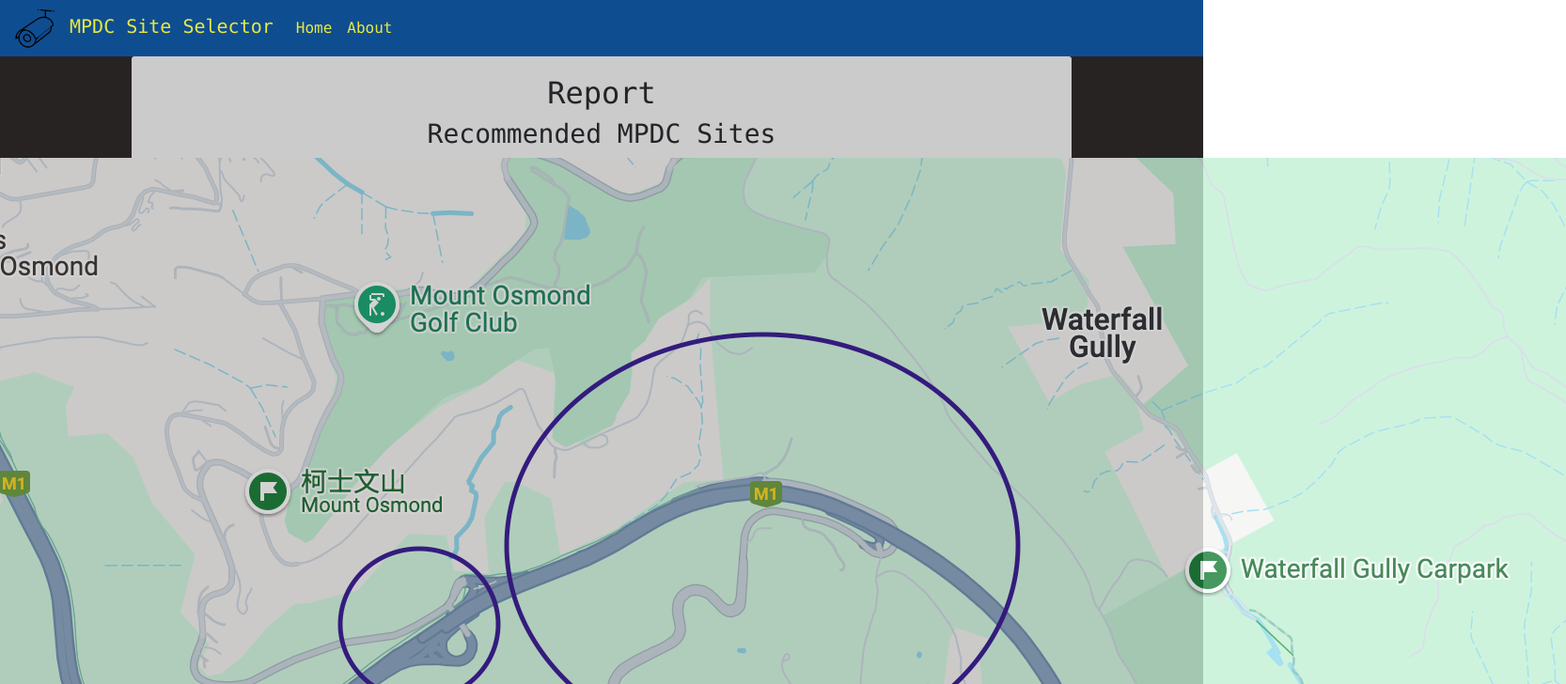
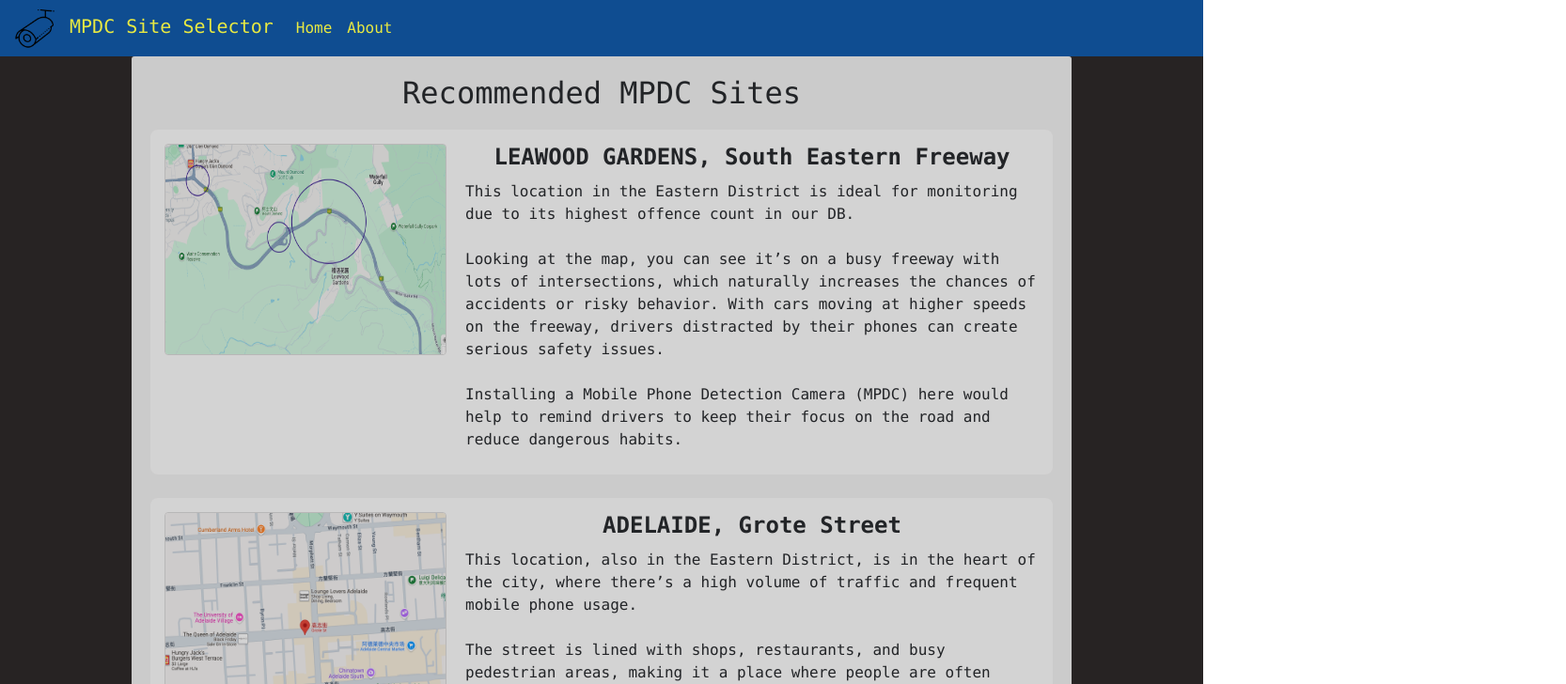
Before and after one commit to zhaqy079/MPDC-Selector, a React (Create React App) app in the folder Assig2/a2reactapp/: page /Report in a window 1280 px wide. Shown: the top 728 px of the page at 94% size, 1666 px wide, since content can reach past the window. Built offline with nearby package versions, Linux system fonts and the light colour scheme.

Commit message:
Edit report images and paragraphs

```diff
--- a/Assig2/a2reactapp/src/App.css
+++ b/Assig2/a2reactapp/src/App.css
@@ -171,3 +171,38 @@
     font-size: 0.8rem;
     color: #666;
 }
+
+/*Report design*/
+.report-page h2 {
+    text-align: center;
+
+    margin-bottom: 20px;
+}
+.report-row {
+    display: flex;
+    align-items: flex-start;
+    margin-bottom: 25px;
+    padding: 15px;
+    background-color: #FFFFFF;
+    border-radius: 8px;
+
+}
+.report-image {
+    width: 300px;
+    height: auto;
+    aspect-ratio: 4/3;
+    margin-right: 20px;
+    border-radius: 4px;
+    border: 1px solid #ddd;
+}
+
+.report-description h4 {
+    font-weight: bold;
+    margin-bottom: 10px;
+}
+
+.report-description p {
+    text-align: left;
+    line-height: 1.5;
+    margin-bottom: 10px;
+}
--- a/Assig2/a2reactapp/src/components/Report.js
+++ b/Assig2/a2reactapp/src/components/Report.js
@@ -4,30 +4,37 @@ function Report() {
 
     return (
         <div className = "report-page" >
-            <h2>Report</h2>
-            {/*Display maprequest*/}
-            <div className="report-display">
-                <h3>Recommended MPDC Sites</h3>
+            <h2>Recommended MPDC Sites</h2>
+
                 {/*The first location report content*/}
                 <div className="report-row">
                     <img src="/image1.png"  className="report-image" />
                     <div className="report-description">
                         <h4>LEAWOOD GARDENS, South Eastern Freeway</h4>
-                        <p>This location in the Eastern District is ideal for monitoring due to its highest offence count in our DB.</p>
+                    <p>This location in the Eastern District is ideal for monitoring due to its highest offence count in our DB.
+                        <br />
+                        <br />  Looking at the map, you can see it’s on a busy freeway with lots of intersections, which naturally increases the chances of accidents or risky behavior. With cars moving at higher speeds on the freeway, drivers distracted by their phones can create serious safety issues.
+                        <br />
+                        <br />  Installing a Mobile Phone Detection Camera (MPDC) here would help to remind drivers to keep their focus on the road and reduce dangerous habits.</p>
                     </div>
                 </div>
                 {/*The second location report content*/}
                 <div className="report-row">
-                    <img src="/image2.png" className="location-image" />
+                    <img src="/image2.png" className="report-image" />
                     <div className="report-description">
-                        <h4>ADELAIDE, Grote Street/West Terrace</h4>
-                        <p>This location is also in the Eastern District and shows significant mobile phone usage offences.</p>
+                        <h4>ADELAIDE, Grote Street</h4>
+                    <p>This location, also in the Eastern District, is in the heart of the city, where there’s a high volume of traffic and frequent mobile phone usage.
+                        <br />
+                        <br /> The street is lined with shops, restaurants, and busy pedestrian areas, making it a place where people are often checking their phones, whether they’re walking or driving.
+                        <br />
+                        <br /> Installing an MPDC here would help discourage mobile phone use by drivers in this busy part of town, making the area safer for everyone.
+                    </p>
                     </div>
                 </div>
 
             </div>
 
-        </div >
+
     );
 }
 export default Report;
```
